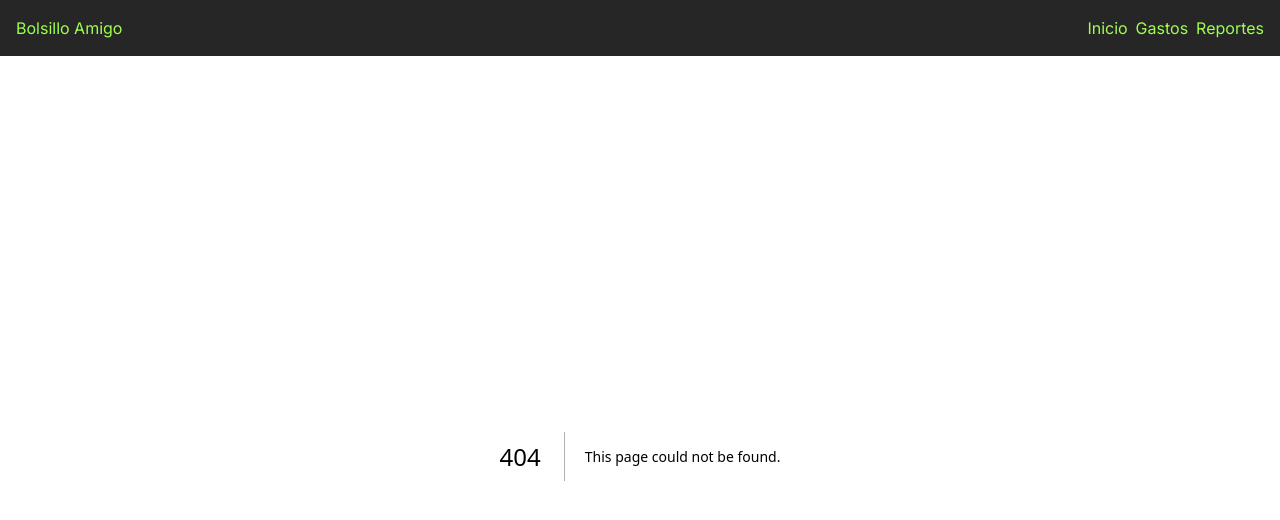
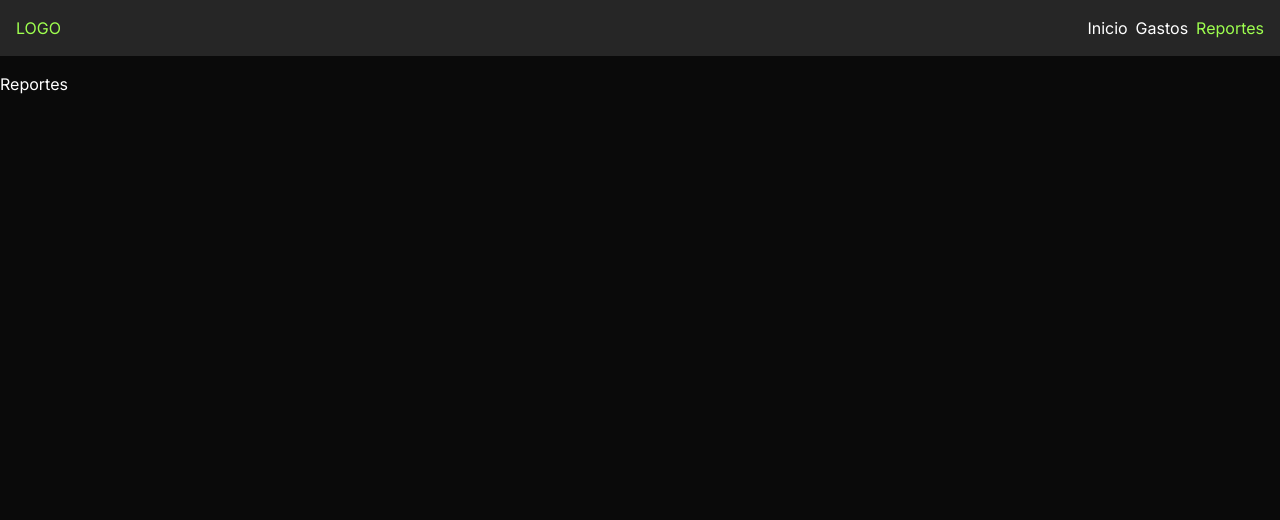
Before and after one commit to Santisola/strapi-test, a Next.js app in the folder gestor-gastos/: page /reportes in a window 1280 px wide. Before the commit this address had no page. Shown: the top 520 px of the page. Built offline with nearby package versions, Linux system fonts and the light colour scheme.

Commit message:
Navegacion, listado de gastos y total por mes

```diff
--- a/gestor-gastos/src/app/components/header/Header.tsx
+++ b/gestor-gastos/src/app/components/header/Header.tsx
@@ -1,17 +1,27 @@
+'use client';
+
 import React from 'react'
+import Link from 'next/link';
+import { usePathname } from 'next/navigation';
 import './styles.css'
 
 export const Header = () => {
+  const path = usePathname();
+
   return (
     <header>
-        <h1>Bolsillo Amigo</h1>
+        <h1>LOGO</h1>
         <nav>
             <ul>
-                <li>
-                    <a href="#">Inicio</a>
-                </li>
-                <li><a href="#">Gastos</a></li>
-                <li><a href="#">Reportes</a></li>
+                <li
+                  className={path === '/' ? 'active' : ''}
+                ><Link href="/">Inicio</Link></li>
+                <li
+                  className={path === '/gastos' ? 'active' : ''}
+                ><Link href="/gastos">Gastos</Link></li>
+                <li
+                  className={path === '/reportes' ? 'active' : ''}
+                ><Link href="/reportes">Reportes</Link></li>
             </ul>
         </nav>
     </header>
--- a/gestor-gastos/src/app/components/header/styles.css
+++ b/gestor-gastos/src/app/components/header/styles.css
@@ -4,6 +4,10 @@ header {
     align-items: center;
     padding: 1rem;
     background-color: var(--background-container);
+    margin-bottom: 1rem;
+}
+
+header h1{
     color: var(--color-emphasis);
 }
 
@@ -12,3 +16,19 @@ header nav ul {
     align-items: center;
     gap: .5rem;
 }
+
+header nav ul li {
+    transition: all 150ms ease;
+}
+
+header nav ul li:not(.active):hover {
+    color: var(--color-emphasis);
+}
+
+header nav ul li.active a {
+    color: var(--color-emphasis);
+}
+
+header nav ul li.active a::after {
+    content: '';
+}
--- /dev/null
+++ b/gestor-gastos/src/app/gastos/components/GastosTable/GastosTable.tsx
@@ -0,0 +1,23 @@
+import './styles.css'
+
+export const GastosTable = ({gastos}:any) => {
+    const data = gastos.map((gasto:any) => {
+        return {
+            item: gasto.attributes.Gasto,
+            valor: gasto.attributes.Valor,
+            fecha: gasto.attributes.Fecha,
+            categoria: gasto.attributes.tipos_de_gasto.data.attributes.Tipo
+        }
+    })
+
+    return (
+        <ul>
+            {data.map((gasto:any, index:number) => (
+                <li key={index}>
+                    <strong>${gasto.valor} </strong>
+                    - {gasto.item} - {gasto.categoria}
+                </li>
+            ))}
+        </ul>
+    )
+}
--- /dev/null
+++ b/gestor-gastos/src/app/gastos/components/GastosTable/styles.css
@@ -0,0 +1,3 @@
+strong {
+    color: var(--color-emphasis);
+}
--- /dev/null
+++ b/gestor-gastos/src/app/gastos/page.tsx
@@ -0,0 +1,13 @@
+import { GastosTable } from "./components/GastosTable/GastosTable";
+
+export default async function Gastos() {
+  const fetchRes = await fetch('http://localhost:1337/api/gastos?populate=*')
+  const rta = await fetchRes.json()
+
+  return (
+    <div className="container">
+      <h1>Gastos</h1>
+      {rta && <GastosTable gastos={rta.data} />}
+    </div>
+  );
+}
--- a/gestor-gastos/src/app/globals.css
+++ b/gestor-gastos/src/app/globals.css
@@ -19,6 +19,10 @@
   }
 }
 
+*{
+  box-sizing: border-box;
+}
+
 body {
   min-height: 100vh;
   color: rgb(var(--foreground-rgb));
@@ -35,3 +39,12 @@ body {
     text-wrap: balance;
   }
 }
+
+
+.container {
+  margin-inline: 1rem;
+  padding: .5rem;
+  width: calc(100% - 2rem);
+  background-color: var(--background-container);
+  border-radius: 5px;
+}
--- /dev/null
+++ b/gestor-gastos/src/app/homeDashboard/HomeDashboard.tsx
@@ -0,0 +1,41 @@
+import React from 'react'
+
+export const HomeDashboard = async () => {
+  const fetchRes = await fetch('http://localhost:1337/api/gastos?populate=*')
+  const rta = await fetchRes.json()
+
+  const gastosPorMes = (mes: number) => {
+    const gastos = rta.data.map((gasto:any) => {
+      const fechaDelGasto = gasto.attributes.Fecha.split('-')[1]
+
+      if(fechaDelGasto == mes) {
+        return {
+              item: gasto.attributes.Gasto,
+              valor: gasto.attributes.Valor,
+              fecha: gasto.attributes.Fecha,
+              categoria: gasto.attributes.tipos_de_gasto.data.attributes.Tipo
+        };
+      }
+    })
+
+    return gastos;
+  }
+
+  const totalPorMes = (mes:number) => {
+    const filteredGastos = gastosPorMes(mes)
+
+    let acum = 0;
+    filteredGastos.forEach((gasto:any) => {
+      acum += gasto.valor
+    });
+
+    return acum;
+  }
+
+  return (
+    <div>
+      Este mes gastaste: <br />
+      <h2><strong>${totalPorMes((new Date()).getMonth() + 1)}</strong></h2>
+    </div>
+  )
+}
--- a/gestor-gastos/src/app/page.tsx
+++ b/gestor-gastos/src/app/page.tsx
@@ -1,7 +1,9 @@
+import { HomeDashboard } from "./homeDashboard/HomeDashboard";
+
 export default function Home() {
   return (
-    <div>
-      <h1>GASTOS</h1>
+    <div className="container">
+      <HomeDashboard />
     </div>
   );
 }
--- /dev/null
+++ b/gestor-gastos/src/app/reportes/page.tsx
@@ -0,0 +1,7 @@
+export default function Reportes() {
+    return (
+      <div>
+        <h1>Reportes</h1>
+      </div>
+    );
+  }
```
Also changed, not shown: 1 other file (tests, documents, lock files or other folders).
